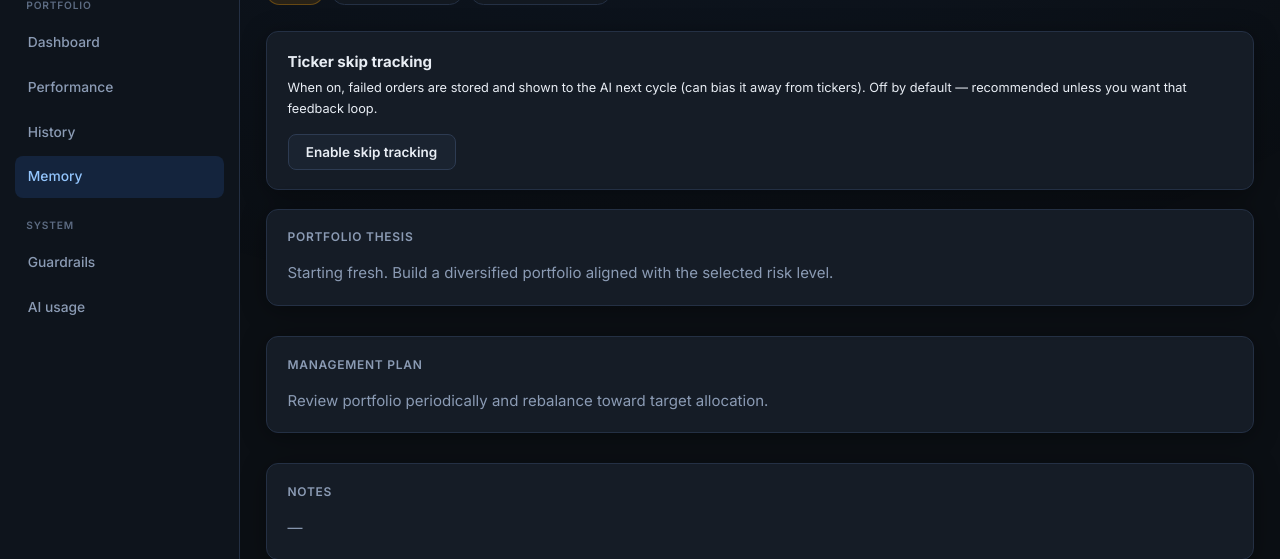
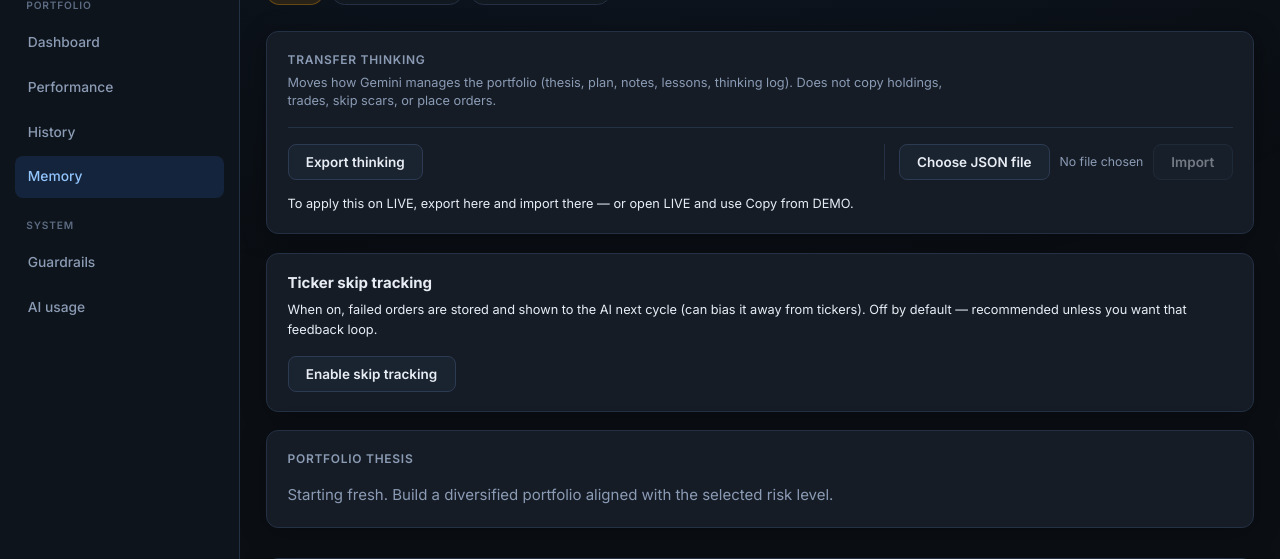
Before and after one commit to hpastrana05/AI_trading_portfolios, a FastAPI app: page /memory in a window 1280 px wide. Shown: the part 95-654 px from the top of the page. Run offline with FastAPI, Linux system fonts and the light colour scheme.

Commit message:
Añadido copia de demo y exporte de memoria

```diff
--- a/app/web/main.py
+++ b/app/web/main.py
@@ -1,8 +1,10 @@
+import json
 import time
 from contextlib import asynccontextmanager
+from urllib.parse import quote
 
-from fastapi import FastAPI, Form, Request
-from fastapi.responses import HTMLResponse, JSONResponse, RedirectResponse
+from fastapi import FastAPI, File, Form, Request, UploadFile
+from fastapi.responses import HTMLResponse, JSONResponse, RedirectResponse, Response
 from fastapi.staticfiles import StaticFiles
 from fastapi.templating import Jinja2Templates
 
@@ -159,8 +161,22 @@ def history(request: Request):
     )
 
 
+def _memory_error_redirect(message: str) -> RedirectResponse:
+    return RedirectResponse(
+        url=f"/memory?error={quote(str(message)[:240], safe='')}",
+        status_code=303,
+    )
+
+
 @app.get("/memory", response_class=HTMLResponse)
-def memory_page(request: Request, cleared: int = 0, tracking: str | None = None):
+def memory_page(
+    request: Request,
+    cleared: int = 0,
+    tracking: str | None = None,
+    copied: int = 0,
+    imported: int = 0,
+    error: str | None = None,
+):
     return templates.TemplateResponse(
         request,
         "memory.html",
@@ -168,8 +184,12 @@ def memory_page(request: Request, cleared: int = 0, tracking: str | None = None)
             "active": "memory",
             "memory": memory.load(),
             "env": config.T212_ENV,
+            "can_copy_demo": config.T212_ENV != "DEMO",
             "cleared": bool(cleared),
             "tracking_saved": tracking,
+            "copied": bool(copied),
+            "imported": bool(imported),
+            "error": error,
         },
     )
 
@@ -188,6 +208,53 @@ def memory_skip_tracking(enabled: str = Form("0")):
         url=f"/memory?tracking={'on' if on else 'off'}",
         status_code=303,
     )
+
+
+@app.post("/memory/copy-from-demo")
+def memory_copy_from_demo():
+    if config.T212_ENV == "DEMO":
+        return _memory_error_redirect("Already on DEMO — open LIVE to copy from DEMO.")
+    try:
+        memory.copy_from_env("DEMO")
+    except FileNotFoundError:
+        return _memory_error_redirect("No DEMO memory file found yet.")
+    except ValueError as exc:
+        return _memory_error_redirect(str(exc))
+    return RedirectResponse(url="/memory?copied=1", status_code=303)
+
+
+@app.get("/memory/export")
+def memory_export():
+    payload = memory.export_payload()
+    stamp = timeutil.now().strftime("%Y%m%d-%H%M")
+    filename = f"thinking-{config.T212_ENV.lower()}-{stamp}.json"
+    body = json.dumps(payload, indent=2, ensure_ascii=False) + "\n"
+    return Response(
+        content=body.encode("utf-8"),
+        media_type="application/json",
+        headers={"Content-Disposition": f'attachment; filename="{filename}"'},
+    )
+
+
+_MAX_THINKING_IMPORT_BYTES = 512_000
+
+
+@app.post("/memory/import")
+async def memory_import(file: UploadFile = File(...)):
+    raw = await file.read()
+    if not raw:
+        return _memory_error_redirect("The uploaded file was empty.")
+    if len(raw) > _MAX_THINKING_IMPORT_BYTES:
+        return _memory_error_redirect("Thinking file is too large.")
+    try:
+        payload = json.loads(raw.decode("utf-8-sig"))
+    except (UnicodeDecodeError, json.JSONDecodeError):
+        return _memory_error_redirect("Not valid JSON. Export thinking and upload that file.")
+    try:
+        memory.import_payload(payload)
+    except ValueError as exc:
+        return _memory_error_redirect(str(exc))
+    return RedirectResponse(url="/memory?imported=1", status_code=303)
 
 
 @app.get("/performance", response_class=HTMLResponse)
--- a/static/css/style.css
+++ b/static/css/style.css
@@ -448,6 +448,42 @@ button:disabled {
   background: #dc2626;
 }
 
+a.btn-primary,
+a.btn-secondary,
+label.btn-secondary {
+  display: inline-flex;
+  align-items: center;
+  justify-content: center;
+  text-decoration: none;
+  color: inherit;
+  font-family: inherit;
+  font-size: 0.9rem;
+  font-weight: 600;
+  line-height: 1.2;
+  padding: 0.6rem 1.15rem;
+  border-radius: var(--radius-sm);
+  box-sizing: border-box;
+  cursor: pointer;
+  margin: 0;
+}
+
+a.btn-secondary,
+label.btn-secondary {
+  color: var(--text);
+  background: var(--bg-hover);
+  border: 1px solid var(--border-light);
+}
+
+a.btn-secondary:hover,
+label.btn-secondary:hover {
+  background: var(--border);
+  color: var(--text);
+}
+
+a.btn-primary {
+  color: #fff;
+}
+
 /* Status info */
 .status-info {
   margin-top: 1rem;
@@ -823,6 +859,76 @@ tbody tr:last-child td {
   opacity: 0.5;
 }
 
+.visually-hidden {
+  position: absolute;
+  width: 1px;
+  height: 1px;
+  padding: 0;
+  margin: -1px;
+  overflow: hidden;
+  clip: rect(0, 0, 0, 0);
+  white-space: nowrap;
+  border: 0;
+}
+
+.transfer-card {
+  margin-bottom: 1.25rem;
+}
+
+.transfer-header h2 {
+  margin-bottom: 0.35rem;
+}
+
+.transfer-header .meta {
+  margin: 0;
+  max-width: 44rem;
+  line-height: 1.45;
+  color: var(--text-muted);
+}
+
+.transfer-toolbar {
+  display: flex;
+  flex-wrap: wrap;
+  align-items: center;
+  gap: 0.65rem;
+  margin-top: 1.1rem;
+  padding-top: 1.05rem;
+  border-top: 1px solid var(--border);
+}
+
+.transfer-import {
+  display: flex;
+  flex-wrap: wrap;
+  align-items: center;
+  gap: 0.65rem;
+  margin-left: auto;
+  padding-left: 0.9rem;
+  border-left: 1px solid var(--border);
+}
+
+.transfer-filename {
+  color: var(--text-muted);
+  font-size: 0.82rem;
+  max-width: 16rem;
+  overflow: hidden;
+  text-overflow: ellipsis;
+  white-space: nowrap;
+}
+
+.transfer-filename.has-file {
+  color: var(--text);
+}
+
+.transfer-import button:disabled {
+  opacity: 0.45;
+  cursor: not-allowed;
+}
+
+.transfer-hint {
+  margin-top: 0.9rem;
+  color: var(--text-muted);
+}
+
 /* Memory page */
 .memory-grid {
   display: grid;
@@ -940,4 +1046,11 @@ pre {
   .stat-value {
     font-size: 1.35rem;
   }
+
+  .transfer-import {
+    margin-left: 0;
+    padding-left: 0;
+    border-left: none;
+    width: 100%;
+  }
 }
--- a/static/js/app.js
+++ b/static/js/app.js
@@ -78,6 +78,23 @@ document.addEventListener("DOMContentLoaded", () => {
   });
   window.addEventListener("scroll", () => closeAllWhy(), true);
   window.addEventListener("resize", () => closeAllWhy());
+
+  const thinkingFile = document.getElementById("thinking-import-file");
+  const thinkingName = document.getElementById("thinking-import-name");
+  const thinkingBtn = document.getElementById("thinking-import-btn");
+  if (thinkingFile && thinkingName) {
+    thinkingFile.addEventListener("change", () => {
+      const file = thinkingFile.files && thinkingFile.files[0];
+      thinkingName.textContent = file ? file.name : "No file chosen";
+      thinkingName.classList.toggle("has-file", Boolean(file));
+      if (thinkingBtn) {
+        thinkingBtn.disabled = !file;
+        thinkingBtn.classList.toggle("btn-primary", Boolean(file));
+        thinkingBtn.classList.toggle("btn-secondary", !file);
+      }
+    });
+  }
+
   const canvas = document.getElementById("performance-chart");
   if (!canvas) {
     return;
--- a/templates/base.html
+++ b/templates/base.html
@@ -7,7 +7,7 @@
   <link rel="preconnect" href="https://fonts.googleapis.com">
   <link rel="preconnect" href="https://fonts.gstatic.com" crossorigin>
   <link href="https://fonts.googleapis.com/css2?family=Inter:wght@400;500;600;700&family=JetBrains+Mono:wght@500;600&display=swap" rel="stylesheet">
-  <link rel="stylesheet" href="/static/css/style.css?v=why9">
+  <link rel="stylesheet" href="/static/css/style.css?v=think1">
 </head>
 <body>
   <div class="app-shell">
@@ -55,6 +55,6 @@
       </div>
     </main>
   </div>
-  <script src="/static/js/app.js?v=why9"></script>
+  <script src="/static/js/app.js?v=think1"></script>
 </body>
 </html>
--- a/templates/memory.html
+++ b/templates/memory.html
@@ -33,6 +33,50 @@
     Skip tracking enabled. Temporary order failures will be remembered for the next cycles.
   </div>
   {% endif %}
+  {% if copied %}
+  <div class="alert" style="background:var(--success-bg);border-color:rgba(34,197,94,0.3);color:#86efac">
+    Copied DEMO thesis, plan, notes, lessons and thinking log. Skip scars were left untouched.
+    The next LIVE cycle will use this thinking against current LIVE holdings.
+  </div>
+  {% endif %}
+  {% if imported %}
+  <div class="alert" style="background:var(--success-bg);border-color:rgba(34,197,94,0.3);color:#86efac">
+    Imported thinking. Thesis, plan, notes, lessons and thinking log were replaced.
+    Skip scars were not imported.
+  </div>
+  {% endif %}
+  {% if error %}
+  <div class="alert alert-error"><strong>Could not update thinking.</strong> {{ error }}</div>
+  {% endif %}
+
+  <div class="card transfer-card">
+    <div class="transfer-header">
+      <h2>Transfer thinking</h2>
+      <p class="meta">
+        Moves how Gemini manages the portfolio (thesis, plan, notes, lessons, thinking log).
+        Does not copy holdings, trades, skip scars, or place orders.
+      </p>
+    </div>
+    <div class="transfer-toolbar">
+      {% if can_copy_demo %}
+      <form method="post" action="/memory/copy-from-demo"
+            onsubmit="return confirm('Replace LIVE thesis, plan, notes, lessons and thinking log with DEMO? Skip scars stay. This does not copy holdings or place trades.');">
+        <button type="submit" class="btn-primary">Copy from DEMO</button>
+      </form>
+      {% endif %}
+      <a href="/memory/export" class="btn-secondary">Export thinking</a>
+      <form method="post" action="/memory/import" enctype="multipart/form-data" class="transfer-import"
+            onsubmit="return confirm('Replace this environment thesis, plan, notes, lessons and thinking log with the uploaded export? Skip scars are not imported.');">
+        <input id="thinking-import-file" class="visually-hidden" type="file" name="file" accept="application/json,.json" required>
+        <label for="thinking-import-file" class="btn-secondary">Choose JSON file</label>
+        <span class="transfer-filename" id="thinking-import-name">No file chosen</span>
+        <button type="submit" class="btn-secondary" id="thinking-import-btn" disabled>Import</button>
+      </form>
+    </div>
+    {% if not can_copy_demo %}
+    <p class="meta transfer-hint">To apply this on LIVE, export here and import there — or open LIVE and use Copy from DEMO.</p>
+    {% endif %}
+  </div>
 
   <div class="card" style="margin-bottom:1.25rem">
     <div class="demo-reset-box" style="margin:0;padding:0;border:0">
```
Also changed, not shown: app/ai/memory.py (+130 -2 lines).
